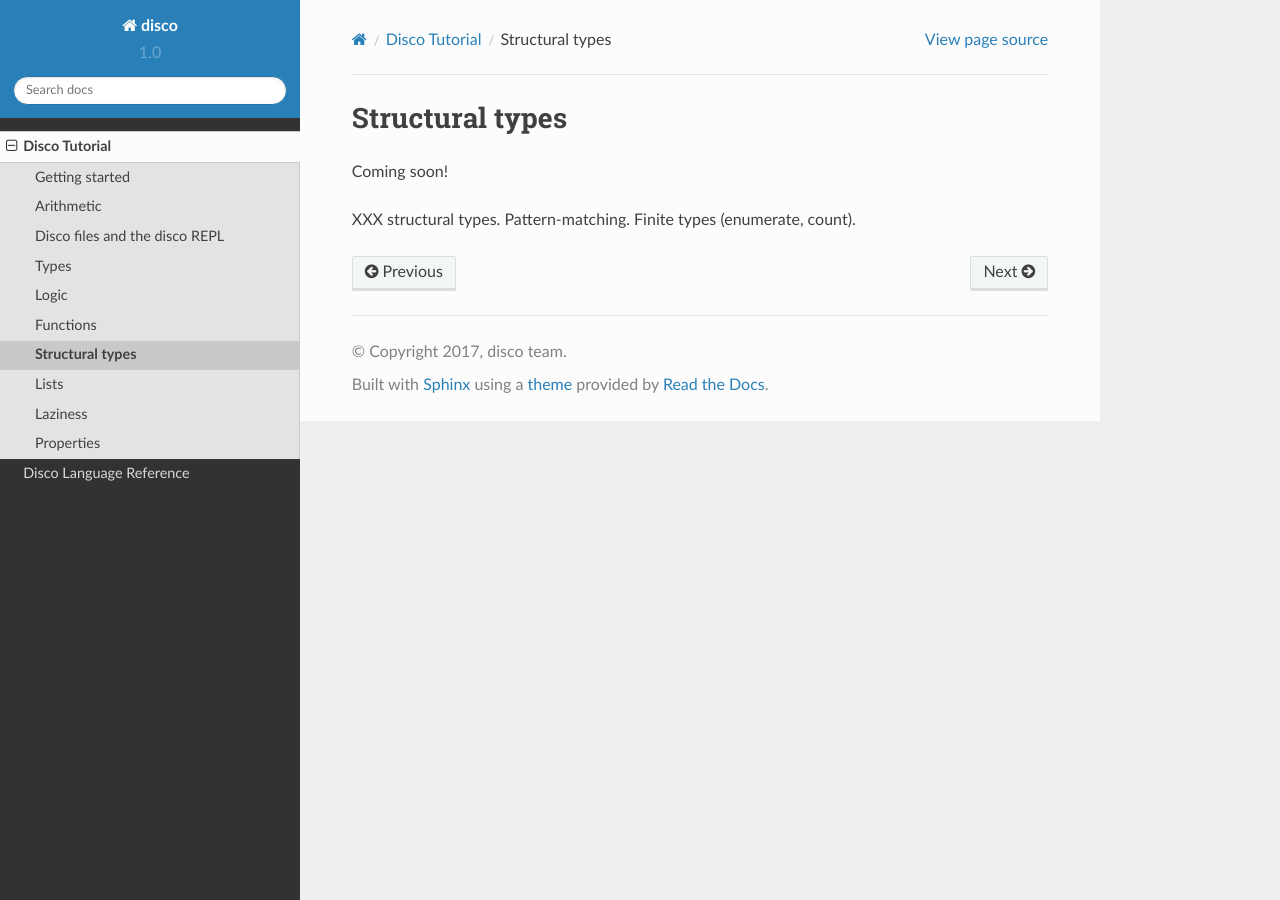
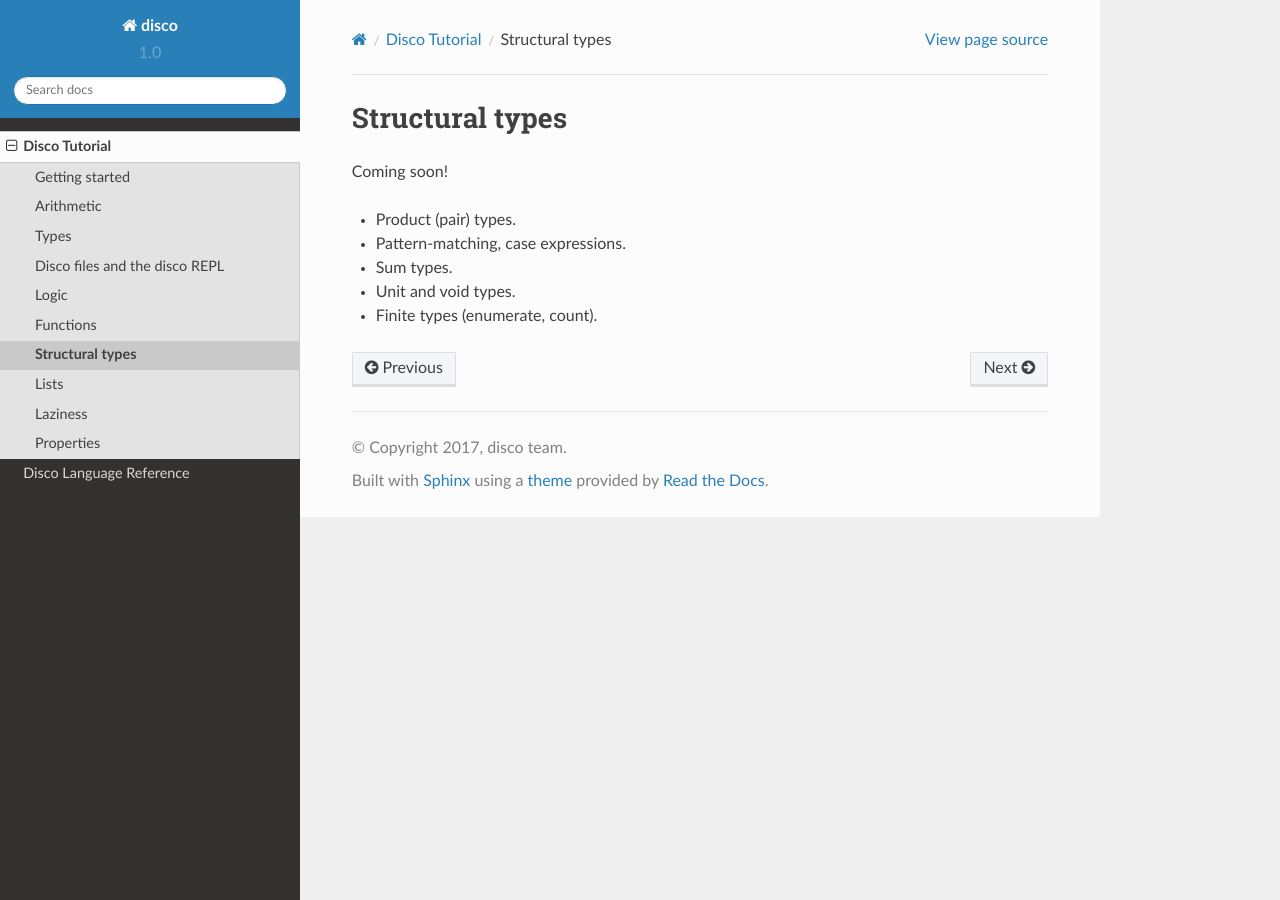
Before and after one commit to disco-lang/disco, a Sphinx documentation site: the page built from docs/tutorial/structure.rst, in a window 1280 px wide. Built offline with Sphinx 7.4.7 and the Read the Docs theme 2.0.0, drawn with Linux system fonts in a browser that asks for light colours.

Commit message:
tutorial: updates to outline [ci skip]

```diff
--- a/docs/tutorial/files.rst
+++ b/docs/tutorial/files.rst
@@ -5,7 +5,7 @@ Disco files and the disco REPL
 
 Coming soon!
 
-* Putting definitions in a file
+* Putting definitions in a file, with (required!) type signatures
 * ``:load``
 * Comment syntax
 * Documentation syntax, ``:doc`` command
--- a/docs/tutorial/index.rst
+++ b/docs/tutorial/index.rst
@@ -13,8 +13,8 @@ uses.
 
    starting
    arithmetic
+   types
    files
-   types
    logic
    functions
    structure
--- a/docs/tutorial/structure.rst
+++ b/docs/tutorial/structure.rst
@@ -5,4 +5,8 @@ Structural types
 
 Coming soon!
 
-XXX structural types.  Pattern-matching.  Finite types (enumerate, count).
+* Product (pair) types.
+* Pattern-matching, case expressions.
+* Sum types.
+* Unit and void types.
+* Finite types (enumerate, count).
```
